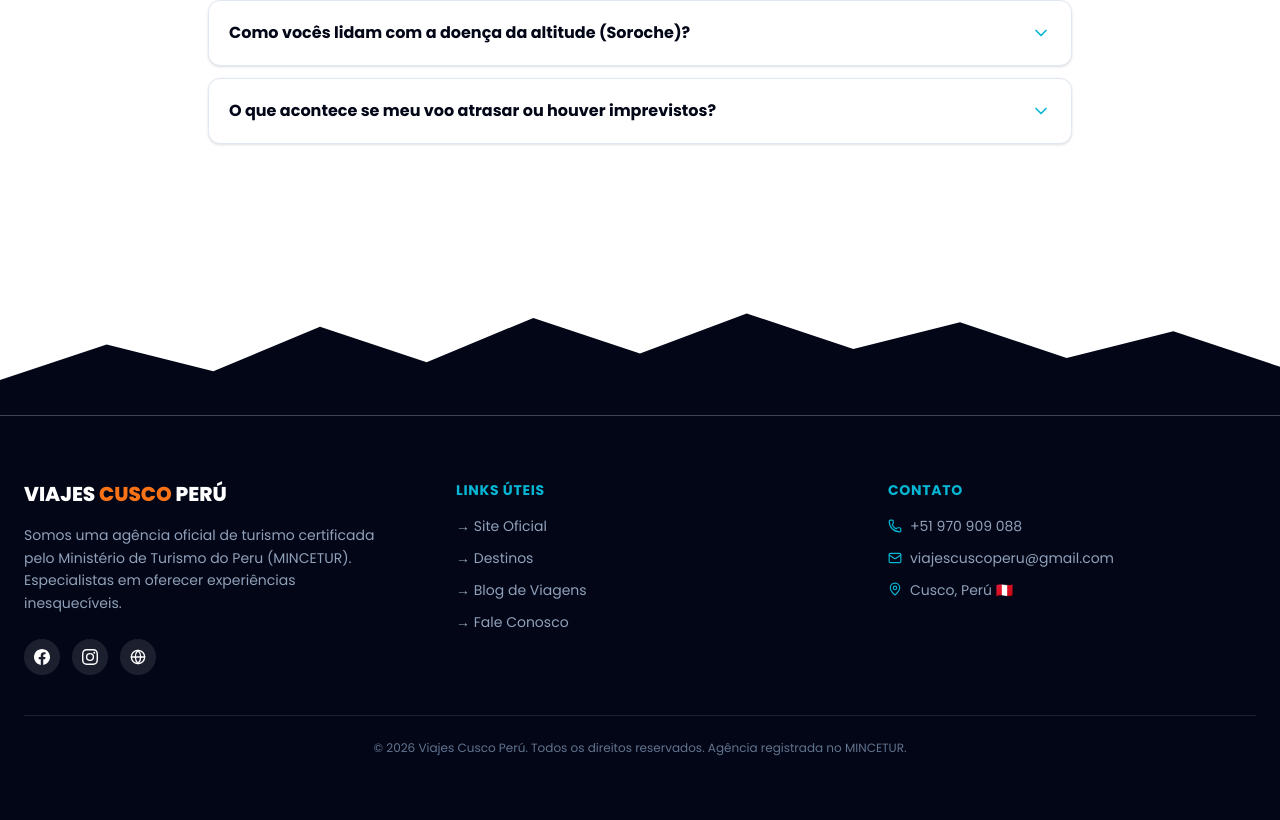
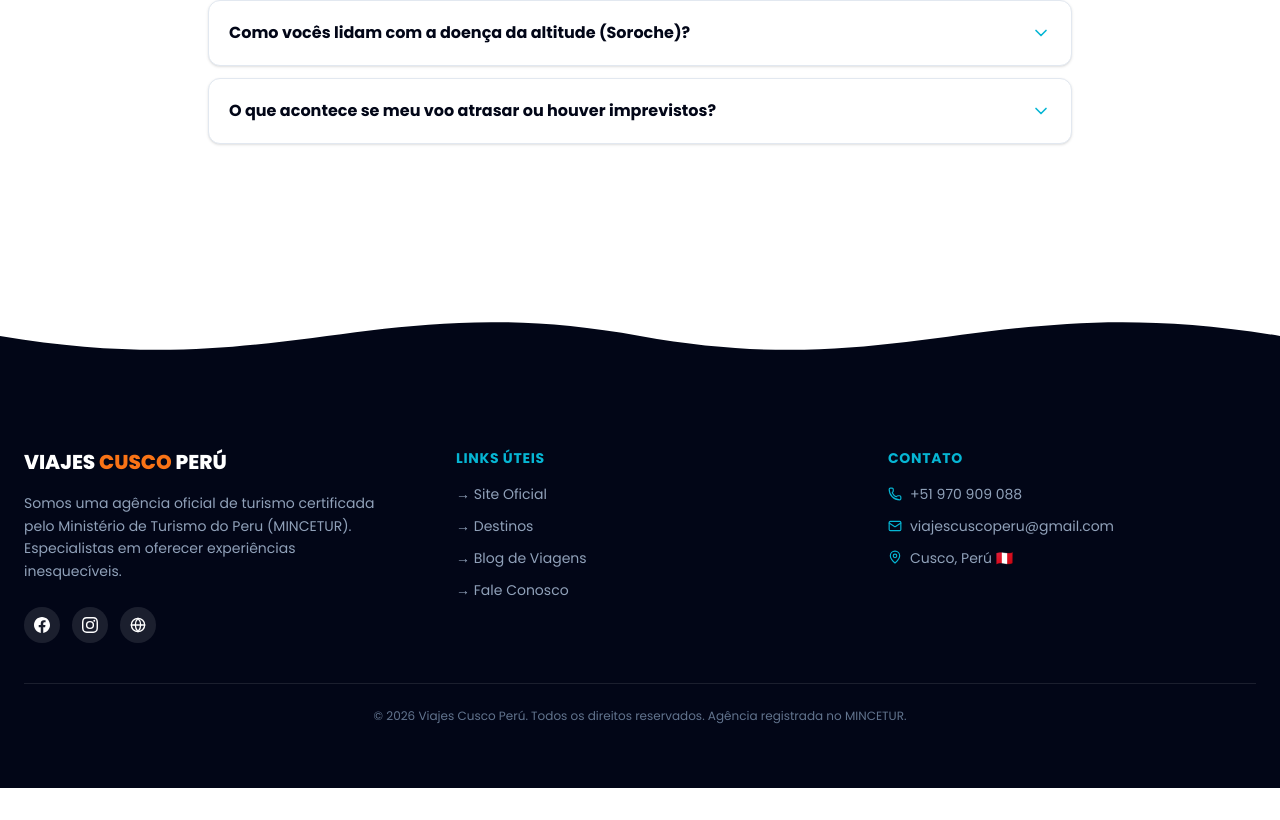
Before and after one commit to viajescuscoperu-png/Landigh_Page, a React (Vite) app: page / in a window 1280 px wide. Shown: the part 2875-3695 px from the top of the page. After the commit the page ends 3663 px from the top, so only its background shows below. Built offline with nearby package versions, Linux system fonts and the light colour scheme; no server answers.

Commit message:
UI: Reemplazo del separador puntiagudo por una ola moderna y suave

```diff
--- a/src/components/Footer.tsx
+++ b/src/components/Footer.tsx
@@ -6,16 +6,16 @@ export const Footer = () => {
 
   return (
     <footer className="relative mt-20">
-      {/* Mountain silhouette separator */}
-      <div className="relative h-24 md:h-32 bg-white overflow-hidden">
+      {/* Smooth Wave Separator */}
+      <div className="relative h-16 md:h-24 bg-white overflow-hidden leading-[0]">
         <svg
           viewBox="0 0 1440 120"
-          className="absolute bottom-0 w-full text-brand-dark"
+          className="absolute bottom-0 w-full text-brand-dark h-full block"
           preserveAspectRatio="none"
         >
           <path
             fill="currentColor"
-            d="M0,120 L0,80 L120,40 L240,70 L360,20 L480,60 L600,10 L720,50 L840,5 L960,45 L1080,15 L1200,55 L1320,25 L1440,65 L1440,120 Z"
+            d="M0,60 C320,120 420,0 720,60 C1020,120 1120,0 1440,60 L1440,120 L0,120 Z"
           />
         </svg>
       </div>
```
